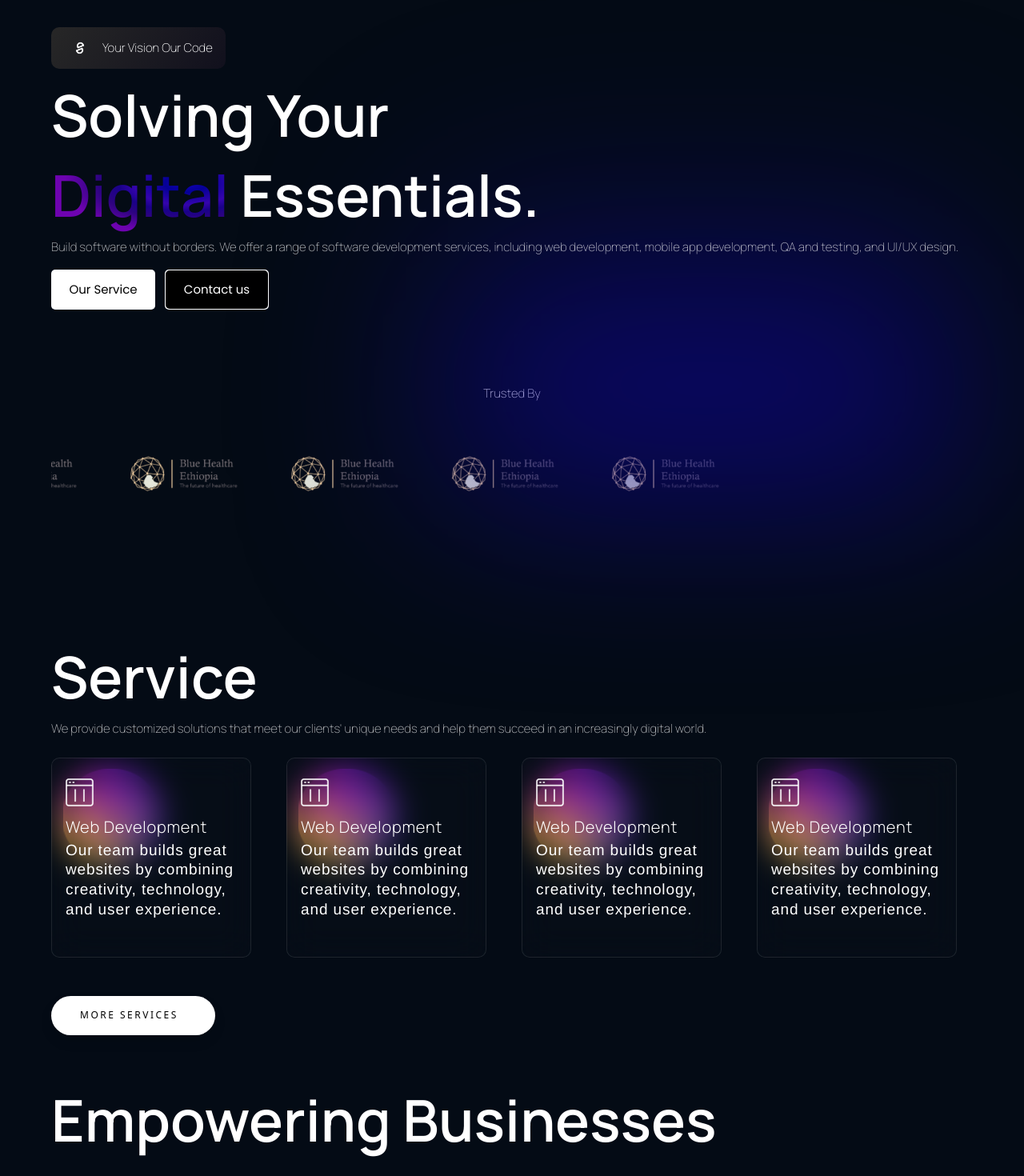
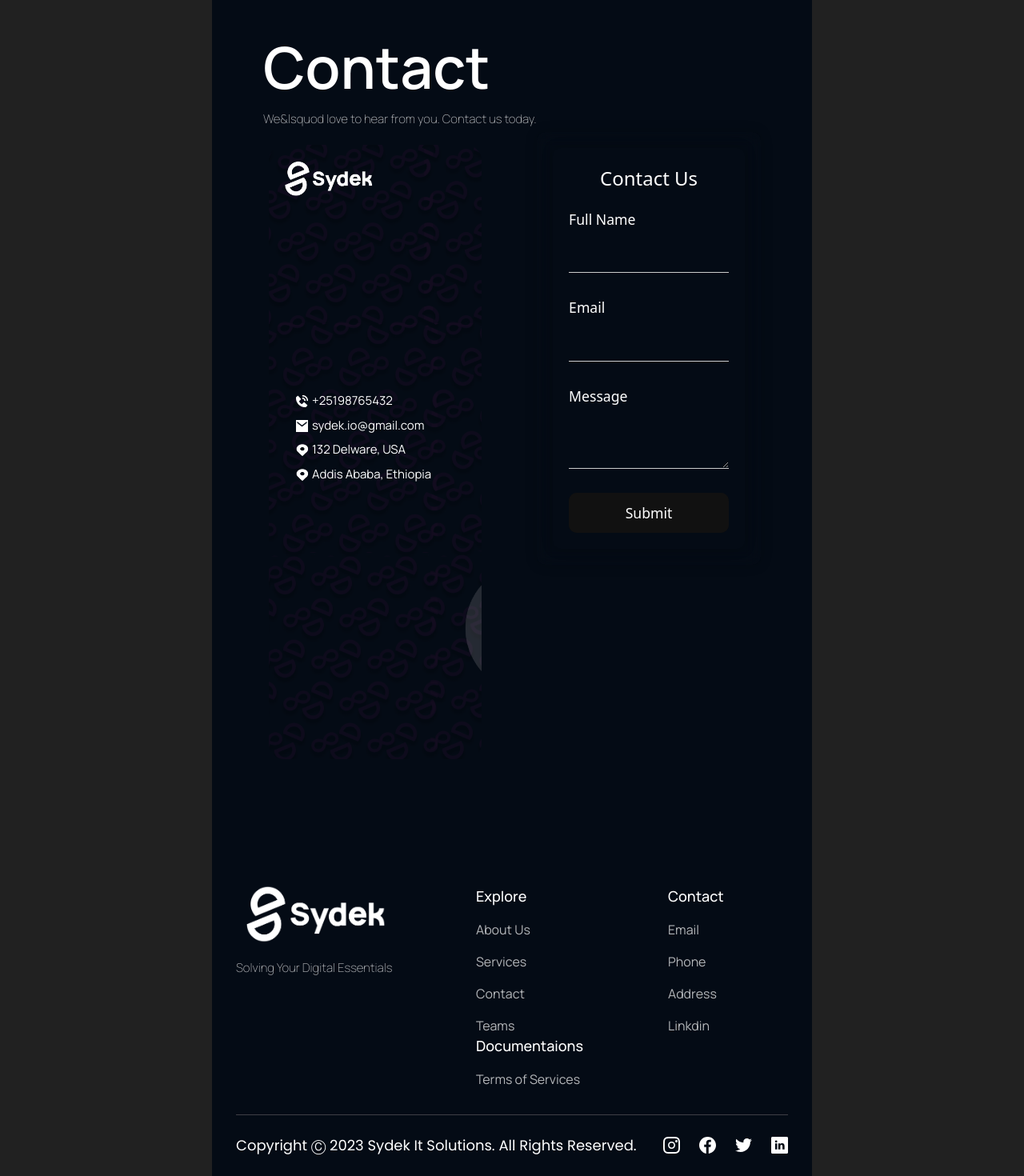
Before and after one commit to itskarloos/sydek_website, a React (Vite) app: page /Contact in a window 1280 px wide. Shown: the part 120-1590 px from the top of the page at 80% size. Built offline with nearby package versions, Linux system fonts and the light colour scheme.

Commit message:
Router Setup

```diff
--- a/package.json
+++ b/package.json
@@ -15,6 +15,7 @@
     "react": "^18.2.0",
     "react-bootstrap": "^2.8.0",
     "react-dom": "^18.2.0",
+    "react-router-dom": "^6.17.0",
     "react-slick": "^0.29.0",
     "slick-carousel": "^1.8.1"
   },
@@ -29,6 +30,6 @@
     "eslint-plugin-react-refresh": "^0.4.3",
     "postcss": "^8.4.29",
     "tailwindcss": "^3.3.3",
-    "vite": "^4.4.5"
+    "vite": "^4.5.0"
   }
 }
--- a/src/App.jsx
+++ b/src/App.jsx
@@ -1,85 +1,37 @@
+// Import necessary styles and components
 import styles from "./style";
-import React, {useEffect, useRef } from "react";
-import {motion,useInView,useAnimation} from "framer-motion";
-import { Contact,Teams, Footer, Navbar, Stats, Testimonials, Hero, Techhnologies ,Service,Box} from "./Components";
+import { BrowserRouter as Router, Route, Routes} from "react-router-dom";
+import {
+  LandingPage,
+  Footer,
+  Navbar,
+  Team,
+  Contact
+} from "./Components";
 
 const App = () => {
 
-const ref0 = useRef(null);
-const isInView0 = useInView(ref0,{once:true});
-const mainControls0 = useAnimation();
-
-
-
-useEffect(() => {
-  if (isInView0) {
-    mainControls0.start("visible")
-  }
-},[isInView0]);
-
-
-
-const ref1 = useRef(null);
-const isInView1 = useInView(ref1,{once:true});
-const mainControls1 = useAnimation();
-
-useEffect(() => {
-  if (isInView1) {
-    mainControls1.start("visible")
-  }
-},[isInView1]);
-
-
-
-
 
   return (
-
     <div className="bg-primary w-full overflow-hidden">
+      {/* Render Navbar component */}
       <div className={`${styles.paddingX} ${styles.flexCenter}`}>
         <div className={`${styles.boxWidth}`}>
           <Navbar />
         </div>
       </div>
-
-    <div ref={ref0} className={`bg-primary ${styles.flexStart}`}>
-      <motion.div
-      variants={{
-        hidden:{opacity:0, y:-75},
-        visible: {opacity:1, y:0},
-      }}
-      initial="hidden"
-      animate={mainControls0}
-      transition={{duration:1,delay:0.5}}
-      className={`${styles.boxWidth}`}>
-        <Hero />
-      </motion.div>
-    </div>
-
-    <div  className={`bg-primary ${styles.flexStart} ${styles.flexCenter}`}>
-      <div  className={`${styles.boxWidth}`}>
-      <div ref={ref1} >
-      <motion.div
-      variants={{
-        hidden:{opacity:0, y:-75},
-        visible: {opacity:1, y:0},
-      }}
-      initial="hidden"
-      animate={mainControls1}
-      transition={{duration:1,delay:0.5}}>
-        <Service />
-      </motion.div>
-      </div>
-        <Box />
-        <Techhnologies />
-        <Testimonials />
-
-        <Teams />
-        <Contact />
+      <Router>
+        <Routes>
+          <Route path="/Home" exact Component={LandingPage} />
+          <Route path="/Contact" Component={Contact} />
+          <Route path="/Team" Component={Team} />
+        </Routes>
+      </Router>
+      <div className="footerContainer" >
         <Footer />
       </div>
     </div>
-  </div>
-);};
+  );
+}
 
 export default App;
--- /dev/null
+++ b/src/Components/LandingPage.jsx
@@ -0,0 +1,84 @@
+// Import necessary styles and components
+import styles from "../style";
+import { useEffect, useRef } from "react";
+import { motion, useInView, useAnimation } from "framer-motion";
+import {
+  Contact,
+  Testimonials,
+  Hero,
+  Techhnologies,
+  Service,
+  Box
+} from "./";
+
+const LandingPage = () => {
+  // Create a ref and useInView hook for the Hero section
+  const ref0 = useRef(null);
+  const isInView0 = useInView({ ref: ref0, once: true });
+  const mainControls0 = useAnimation();
+
+  // Effect to trigger animation when Hero section is in view
+  useEffect(() => {
+    if (isInView0) {
+      mainControls0.start("visible");
+    }
+  }, [isInView0]);
+
+  // Create a ref and useInView hook for the Service section
+  const ref1 = useRef(null);
+  const isInView1 = useInView({ ref: ref1, once: true });
+  const mainControls1 = useAnimation();
+
+  // Effect to trigger animation when Service section is in view
+  useEffect(() => {
+    if (isInView1) {
+      mainControls1.start("visible");
+    }
+  }, [isInView1]);
+
+  return (
+    <div className="bg-primary w-full overflow-hidden">
+      {/* Render Hero section with animations */}
+      <div ref={ref0} className={`bg-primary ${styles.flexStart}`}>
+        <motion.div
+          variants={{
+            hidden: { opacity: 0, y: -75 },
+            visible: { opacity: 1, y: 0 },
+          }}
+          initial="hidden"
+          animate={mainControls0}
+          transition={{ duration: 1, delay: 0.5 }}
+          className={`${styles.boxWidth}`}
+        >
+          <Hero />
+        </motion.div>
+      </div>
+
+      {/* Render Service and other sections */}
+      <div className={`bg-primary ${styles.flexStart} ${styles.flexCenter}`}>
+        <div className={`${styles.boxWidth}`}>
+          {/* Render Service section with animations */}
+          <div ref={ref1}>
+            <motion.div
+              variants={{
+                hidden: { opacity: 0, y: -75 },
+                visible: { opacity: 1, y: 0 },
+              }}
+              initial="hidden"
+              animate={mainControls1}
+              transition={{ duration: 1, delay: 0.5 }}
+            >
+              <Service />
+            </motion.div>
+          </div>
+          {/* Render other components */}
+          <Box />
+          <Techhnologies />
+          <Contact />
+        </div>
+      </div>
+    </div>
+  );
+};
+
+export default LandingPage;
--- a/src/Components/Team.jsx
+++ b/src/Components/Team.jsx
@@ -1,6 +1,7 @@
 import { image } from "../assets";
 import styles from "../style";
 import "./Team.css";
+
 const Team = () => {
   return (
     <section id="home" className={` flex-col ${styles.paddingY}`}>
--- a/src/Components/contact.jsx
+++ b/src/Components/contact.jsx
@@ -1,13 +1,9 @@
-import React from "react";
 import ContactForm from "./ContactForm";
 import {
-  facebook,
-  image,
   location,
   logo,
   mail,
   phone,
-  twitter,
 } from "../assets";
 
 import styles from "../style";
@@ -26,7 +22,7 @@ const contact = () => {
             </h1>
           </div>
           <p className={`${styles.paragraph} font-thin`}>
-            We'd love to hear from you. Contact us today.
+            We&lsquod love to hear from you. Contact us today.
           </p>
         </div>
 
--- a/src/Components/logo.css
+++ b/src/Components/logo.css
@@ -347,7 +347,7 @@
   width: 90%;
 }
 
-@import url("https://fonts.googleapis.com/css2?family=League+Spartan:wght@400;500;600;700;800;900&display=swap");
+
 
 *,
 *::after,
--- a/src/constants/index.js
+++ b/src/constants/index.js
@@ -1,5 +1,5 @@
 import {  facebook, instagram, linkedin, twitter,   } from "../assets";
-import { Teams } from "../Components";
+import { Team } from "../Components";
 export const navLinks = [
   {
     id: "home",
@@ -18,7 +18,7 @@ export const navLinks = [
     title: "Contact",
   },
   {
-    id: "./teamspage",
+    id: "./Team",
     title: "Team",
   },
 ];
@@ -63,7 +63,7 @@ export const footerLinks = [
       },
       {
         name: "Teams",
-        link: "../Components/teamspage.jsx",
+        link: "../Components/Team.jsx",
       },
 
     ],
```
Also changed, not shown: src/Components/index.js (+5 -6 lines), 1 other file (tests, documents, lock files or other folders). Lines whose indentation alone changed are shown as unchanged.
